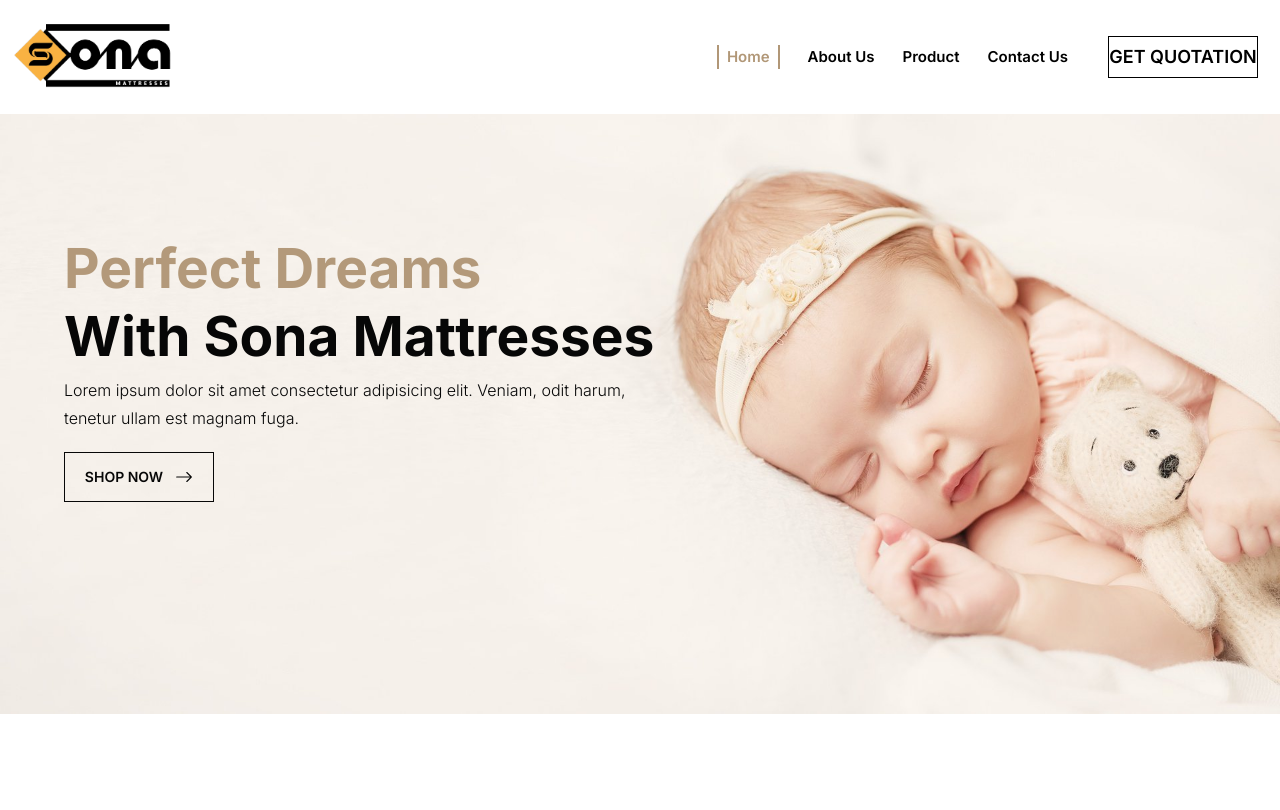
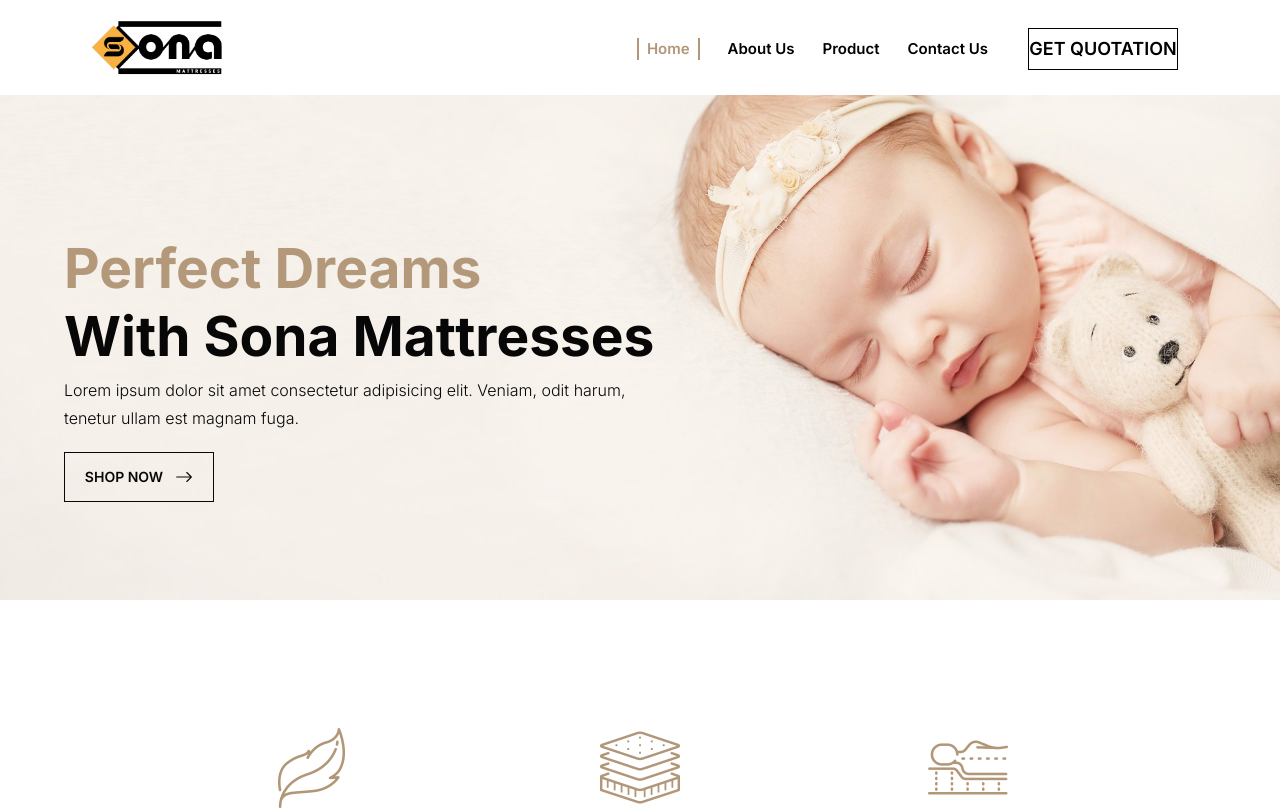
Before and after one commit to shadrajput/Sona-Mattresses, a Next.js app: page / in a window 1280 px wide. Shown: the top 810 px of the page. Built offline with nearby package versions, Linux system fonts and the light colour scheme; what tailwindcss-debug-screens would draw is missing.

Commit message:
Subscribe Responsive

```diff
--- a/src/components/Header.jsx
+++ b/src/components/Header.jsx
@@ -10,19 +10,36 @@ import { RxCross2 } from "react-icons/rx"
 
 
 export function Header(props) {
-  const [scrollPosition, setScrollPosition] = useState(0);
+  // const [scrollPosition, setScrollPosition] = useState(0);
 
-  useEffect(() => {
-    const handleScroll = () => {
-      setScrollPosition(window.scrollY);
-    };
+  // useEffect(() => {
+  //   const handleScroll = () => {
+  //     setScrollPosition(window.scrollY);
+  //   };
 
-    window.addEventListener('scroll', handleScroll);
+  //   window.addEventListener('scroll', handleScroll);
 
-    return () => {
-      window.removeEventListener('scroll', handleScroll);
-    };
-  }, []);
+  //   return () => {
+  //     window.removeEventListener('scroll', handleScroll);
+  //   };
+  // }, []);
+
+  const [color, setcolor] = useState(false)
+
+  const changecolor = () => {
+    if (window.scrollY >= 90) {
+      setcolor(true)
+    } else {
+      setcolor(false)
+    }
+  }
+
+  window.addEventListener("scroll", changecolor)
+
+  const [click, setClick] = useState(false)
+  const handleClick = () => setClick(!click)
+
+  const closeMenu = () => setClick(false)
 
   const NavLink = [
     {
@@ -47,13 +64,12 @@ export function Header(props) {
   const [menu, setmenu] = useState(false);
 
   return (
-    <header className=" lg:z-20 2xl:px-24">
-      <nav className="relative z-50 text-sm">
-        <div className="flex flex-col md:flex-row items-center  py-2 sm:py-3  ">
-          <div className='flex items-center justify-between w-full md:w-32'>
-            <div>
+    <header className={color ? 'header header-bg bg-[#b19777]' : "header bg-white"}>
+      <div className="flex flex-col md:flex-row items-center justify-center px-20 py-2">
+        <div className='flex items-center justify-between xl:justify-start w-full md:w-32 xl:w-full xl:h-full'>
+          <div className=' w-full flex justify-start items-center h-full'>
             <Link href="/">
-                <div className='w-24 sm:w-32 lg:w-48 cursor-pointer'>
+              <div className='w-24 sm:w-32 lg:w-40 cursor-pointer'>
                 <Image src={Logo} alt="fess manager logo" className='' />
               </div>
             </Link>
@@ -67,7 +83,7 @@ export function Header(props) {
             }
           </div>
         </div>
-          <div className={` ${menu ? "top-16 opacity-100 sm:top-[80px]" : "top-[-500px] opacity-0 md:opacity-100"} bg-black md:bg-white
+        <div className={` ${menu ? "top-16 opacity-100 sm:top-[80px]" : "top-[-500px] opacity-0 md:opacity-100 "}
           md:static w-full pt-5 md:pt-0 absolute duration-500 md:flex md:items-center md:mr-16 lg:mr-16`}>
           <div className='flex flex-col h-full items-start space-y-5 text-left w-full px-5 || md:space-x-7 md:flex-row
             md:items-center md:space-y-0 md:justify-end'>
@@ -94,8 +110,6 @@ export function Header(props) {
 
         </div>
       </div>
-
-      </nav>
     </header>
   )
 }
--- a/src/styles/tailwind.css
+++ b/src/styles/tailwind.css
@@ -6,6 +6,18 @@
   min-height: 100%;
 }
 
+/* Navbar */
+
+.header {
+  position: fixed;
+  height: 95px;
+  width: 100%;
+  top: 0;
+  left: 0;
+  z-index: 1;
+  transition: .3s ease-in;
+  overflow: hidden;
+}
 
 /* Dashboard */
 
@@ -56,7 +68,7 @@
   transform: scalex(0);
 }
 
-.btn1:hover::before{
+.btn1:hover::before {
   transition-duration: 1s;
   transform: scalex(1);
 }
@@ -100,7 +112,7 @@
   transform: scalex(0);
 }
 
-.btn2:hover::before{
+.btn2:hover::before {
   transition-duration: 1s;
   transform: scalex(1);
 }
@@ -143,7 +155,7 @@
   transform: scaley(0);
 }
 
-.btn3:hover::before{
+.btn3:hover::before {
   transition-duration: 1s;
   transform: scaley(1);
 }
```
Lines whose indentation alone changed are shown as unchanged.
